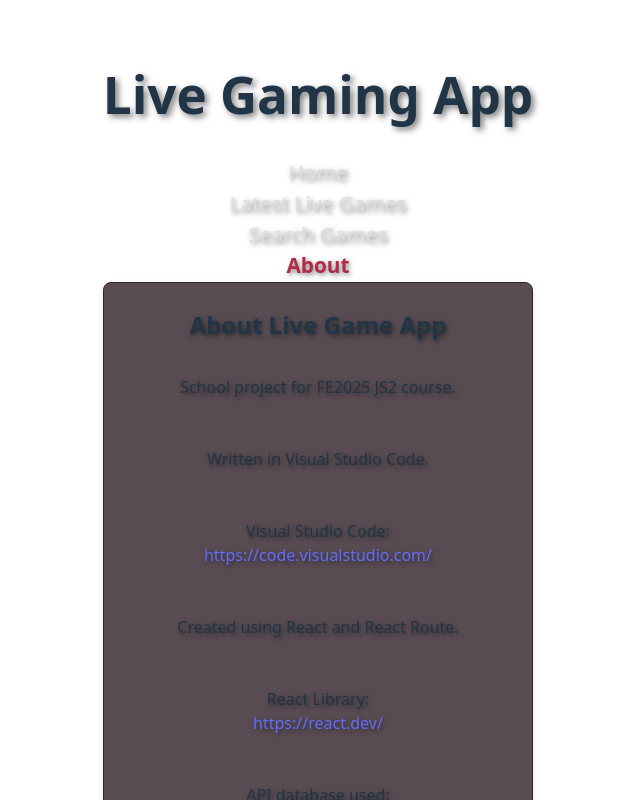
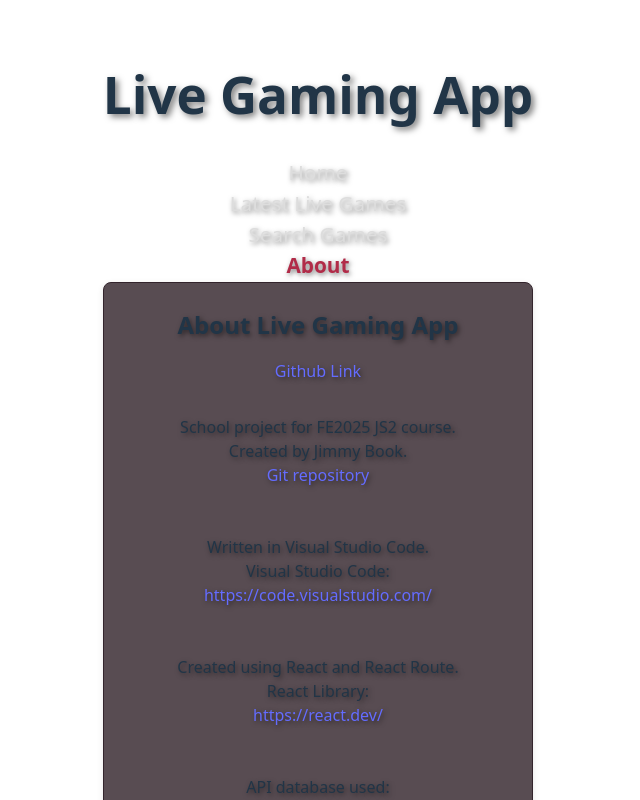
Before and after one commit to jimmybookkyh-crypto/FE25Projekt, a React (Vite) app in the folder LiveGameApp/: page /about in a window 1280 px wide. Shown: the top 800 px of the page, without its empty margins (322-962 px from the left). Built offline with nearby package versions, Linux system fonts and the light colour scheme.

Commit message:
about update

```diff
--- a/LiveGameApp/src/pages/About.jsx
+++ b/LiveGameApp/src/pages/About.jsx
@@ -2,22 +2,25 @@ import ContentBox from "../layout/contentBox/ContentBox";
 
 function About(){
     return (
-        <ContentBox title="About Live Game App">
-            <p>School project for FE2025 JS2 course.</p>
-            <p> Written in Visual Studio Code.</p>
-            <p>Visual Studio Code:<br/>
-            <a href="https://www.mmobomb.com/api" target="_blank" rel="noopener noreferrer" >
+        <ContentBox title="About Live Gaming App">
+            <a href="https://github.com/jimmybookkyh-crypto/FE25Projekt" target="_blank" rel="noopener noreferrer" >
+            Github Link</a>
+            <p>School project for FE2025 JS2 course.<br/> Created by Jimmy Book.<br/>
+            <a href="https://github.com/jimmybookkyh-crypto" target="_blank" rel="noopener noreferrer" >
+            Git repository
+            </a>
+            </p>
+            <p> Written in Visual Studio Code.<br/> Visual Studio Code:<br/>
+            <a href="https://code.visualstudio.com/" target="_blank" rel="noopener noreferrer" >
             https://code.visualstudio.com/
             </a>
             </p>
-            <p>Created using React and React Route.</p>
-            <p>React Library:<br/>
+            <p>Created using React and React Route.<br/> React Library:<br/>
             <a href="https://www.mmobomb.com/api" target="_blank" rel="noopener noreferrer" >
             https://react.dev/
             </a>
             </p>
-            <p>
-                API database used:<br/>
+            <p>API database used:<br/>
             <a href="https://www.mmobomb.com/api" target="_blank" rel="noopener noreferrer" >
             https://www.mmobomb.com/api
             </a>
```
